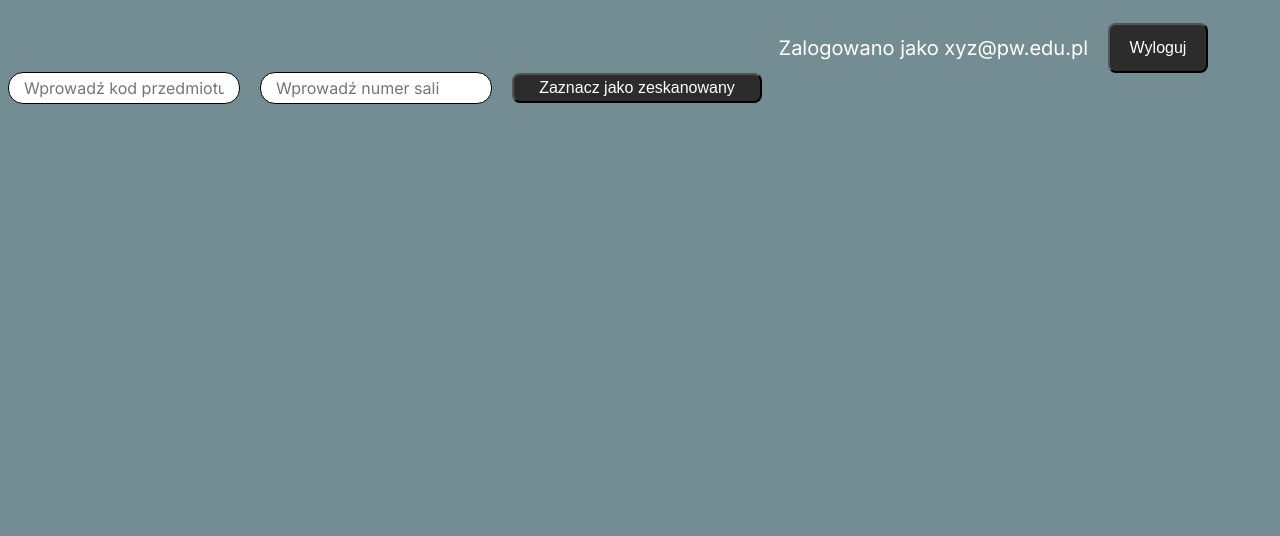
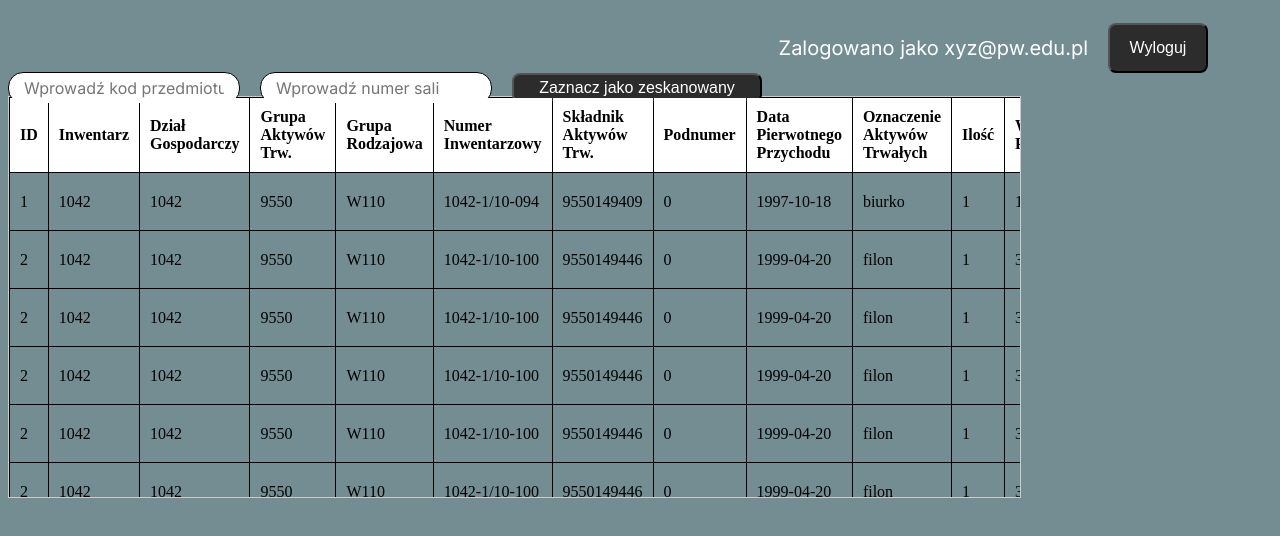
Before and after one commit to amdla/PZ-web, a React (Create React App) app: page / in a window 1280 px wide. Shown: the top 536 px of the page. Built offline with nearby package versions, Linux system fonts and the light colour scheme.

Commit message:
KAN-19 reactTable without css

```diff
--- a/package.json
+++ b/package.json
@@ -10,7 +10,7 @@
     "@testing-library/user-event": "^13.5.0",
     "react": "^19.0.0",
     "react-dom": "^19.0.0",
-    "react-scripts": "^3.0.1",
+    "react-scripts": "^5.0.1",
     "web-vitals": "^2.1.4"
   },
   "scripts": {
--- /dev/null
+++ b/public/inventoryData.json
@@ -0,0 +1,162 @@
+[
+    {
+      "id": 1,
+      "inventory": 1042,
+      "department": 1042,
+      "asset_group": 9550,
+      "category": "W110",
+      "inventory_number": "1042-1/10-094",
+      "asset_component": 9550149409,
+      "sub_number": 0,
+      "acquisition_date": "1997-10-18",
+      "asset_description": "biurko",
+      "quantity": 1,
+      "initial_value": "106.14",
+      "room": "SK 101",
+      "scanned": false
+    },
+    {
+      "id": 2,
+      "inventory": 1042,
+      "department": 1042,
+      "asset_group": 9550,
+      "category": "W110",
+      "inventory_number": "1042-1/10-100",
+      "asset_component": 9550149446,
+      "sub_number": 0,
+      "acquisition_date": "1999-04-20",
+      "asset_description": "filon",
+      "quantity": 1,
+      "initial_value": "377.50",
+      "room": "GE 216",
+      "scanned": false
+    },
+    {
+      "id": 2,
+      "inventory": 1042,
+      "department": 1042,
+      "asset_group": 9550,
+      "category": "W110",
+      "inventory_number": "1042-1/10-100",
+      "asset_component": 9550149446,
+      "sub_number": 0,
+      "acquisition_date": "1999-04-20",
+      "asset_description": "filon",
+      "quantity": 1,
+      "initial_value": "377.50",
+      "room": "GE 216",
+      "scanned": false
+    },
+    {
+      "id": 2,
+      "inventory": 1042,
+      "department": 1042,
+      "asset_group": 9550,
+      "category": "W110",
+      "inventory_number": "1042-1/10-100",
+      "asset_component": 9550149446,
+      "sub_number": 0,
+      "acquisition_date": "1999-04-20",
+      "asset_description": "filon",
+      "quantity": 1,
+      "initial_value": "377.50",
+      "room": "GE 216",
+      "scanned": false
+    },
+    {
+      "id": 2,
+      "inventory": 1042,
+      "department": 1042,
+      "asset_group": 9550,
+      "category": "W110",
+      "inventory_number": "1042-1/10-100",
+      "asset_component": 9550149446,
+      "sub_number": 0,
+      "acquisition_date": "1999-04-20",
+      "asset_description": "filon",
+      "quantity": 1,
+      "initial_value": "377.50",
+      "room": "GE 216",
+      "scanned": false
+    },
+    {
+      "id": 2,
+      "inventory": 1042,
+      "department": 1042,
+      "asset_group": 9550,
+      "category": "W110",
+      "inventory_number": "1042-1/10-100",
+      "asset_component": 9550149446,
+      "sub_number": 0,
+      "acquisition_date": "1999-04-20",
+      "asset_description": "filon",
+      "quantity": 1,
+      "initial_value": "377.50",
+      "room": "GE 216",
+      "scanned": false
+    },
+    {
+      "id": 2,
+      "inventory": 1042,
+      "department": 1042,
+      "asset_group": 9550,
+      "category": "W110",
+      "inventory_number": "1042-1/10-100",
+      "asset_component": 9550149446,
+      "sub_number": 0,
+      "acquisition_date": "1999-04-20",
+      "asset_description": "filon",
+      "quantity": 1,
+      "initial_value": "377.50",
+      "room": "GE 216",
+      "scanned": false
+    },
+    {
+      "id": 2,
+      "inventory": 1042,
+      "department": 1042,
+      "asset_group": 9550,
+      "category": "W110",
+      "inventory_number": "1042-1/10-100",
+      "asset_component": 9550149446,
+      "sub_number": 0,
+      "acquisition_date": "1999-04-20",
+      "asset_description": "filon",
+      "quantity": 1,
+      "initial_value": "377.50",
+      "room": "GE 216",
+      "scanned": false
+    },
+    {
+      "id": 2,
+      "inventory": 1042,
+      "department": 1042,
+      "asset_group": 9550,
+      "category": "W110",
+      "inventory_number": "1042-1/10-100",
+      "asset_component": 9550149446,
+      "sub_number": 0,
+      "acquisition_date": "1999-04-20",
+      "asset_description": "filon",
+      "quantity": 1,
+      "initial_value": "377.50",
+      "room": "GE 216",
+      "scanned": false
+    },
+    {
+      "id": 2,
+      "inventory": 1042,
+      "department": 1042,
+      "asset_group": 9550,
+      "category": "W110",
+      "inventory_number": "1042-1/10-100",
+      "asset_component": 9550149446,
+      "sub_number": 0,
+      "acquisition_date": "1999-04-20",
+      "asset_description": "filon",
+      "quantity": 1,
+      "initial_value": "377.50",
+      "room": "GE 216",
+      "scanned": false
+    }
+  ]
--- /dev/null
+++ b/src/components/ReactTable.css
@@ -0,0 +1,24 @@
+.table-container {
+    width: 80%; /* Adjust width */
+    max-height: 400px; /* Set max height */
+    overflow-y: auto; /* Enable vertical scroll */
+    border: 1px solid #ccc;
+  }
+
+  table {
+    width: 100%;
+    border-collapse: collapse;
+  }
+
+  th, td {
+    padding: 10px;
+    border: 1px solid black;
+    text-align: left;
+  }
+
+  thead {
+    position: sticky;
+    top: 0;
+    background-color: #fff; /* Keep header visible */
+    z-index: 10;
+  }
--- /dev/null
+++ b/src/components/ReactTable.js
@@ -0,0 +1,88 @@
+import React, { useState, useEffect } from "react";
+import { useReactTable, getCoreRowModel, flexRender } from "@tanstack/react-table";
+import "./ReactTable.css";
+
+const ReactTable = () => {
+  const [tableData, setTableData] = useState([]);
+
+  // Load data from JSON file
+  useEffect(() => {
+    fetch("/inventoryData.json")
+ // ✅ Load the JSON file
+      .then((response) => response.json())
+      .then((data) => setTableData(data))
+      .catch((error) => console.error("Error loading JSON:", error));
+  }, []);
+
+  const handleCheckboxChange = (id) => {
+    setTableData((prevData) =>
+      prevData.map((item) =>
+        item.id === id ? { ...item, scanned: !item.scanned } : item
+      )
+    );
+  };
+
+  const columns = [
+    { accessorKey: "id", header: "ID" },
+    { accessorKey: "inventory", header: "Inwentarz" },
+    { accessorKey: "department", header: "Dział Gospodarczy" },
+    { accessorKey: "asset_group", header: "Grupa Aktywów Trw." },
+    { accessorKey: "category", header: "Grupa Rodzajowa" },
+    { accessorKey: "inventory_number", header: "Numer Inwentarzowy" },
+    { accessorKey: "asset_component", header: "Składnik Aktywów Trw." },
+    { accessorKey: "sub_number", header: "Podnumer" },
+    { accessorKey: "acquisition_date", header: "Data Pierwotnego Przychodu" },
+    { accessorKey: "asset_description", header: "Oznaczenie Aktywów Trwałych" },
+    { accessorKey: "quantity", header: "Ilość" },
+    { accessorKey: "initial_value", header: "Wartość Początkowa" },
+    { accessorKey: "room", header: "Pomieszczenie" },
+    {
+      accessorKey: "scanned",
+      header: "Zeskanowany",
+      cell: ({ row }) => (
+        <input
+          type="checkbox"
+          checked={row.original.scanned}
+          onChange={() => handleCheckboxChange(row.original.id)}
+        />
+      ),
+    }
+  ];
+
+  const table = useReactTable({
+    data: tableData,
+    columns,
+    getCoreRowModel: getCoreRowModel(),
+  });
+
+  return (
+    <div className="table-container">
+      <table>
+        <thead>
+          {table.getHeaderGroups().map((headerGroup) => (
+            <tr key={headerGroup.id}>
+              {headerGroup.headers.map((header) => (
+                <th key={header.id}>
+                  {flexRender(header.column.columnDef.header, header.getContext())}
+                </th>
+              ))}
+            </tr>
+          ))}
+        </thead>
+        <tbody>
+          {table.getRowModel().rows.map((row) => (
+            <tr key={row.id}>
+              {row.getVisibleCells().map((cell) => (
+                <td key={cell.id}>
+                  {flexRender(cell.column.columnDef.cell, cell.getContext())}
+                </td>
+              ))}
+            </tr>
+          ))}
+        </tbody>
+      </table>
+    </div>
+  );
+};
+
+export default ReactTable;
--- a/src/pages/InventoryPage.js
+++ b/src/pages/InventoryPage.js
@@ -1,4 +1,5 @@
 import Header from '../components/Header';
+import ReactTable from '../components/ReactTable';
 import ScanInputSection from '../components/ScanInputSection';
 import './InventoryPage.css';
 
@@ -8,6 +9,7 @@ function InventoryPage(){
         <div>
             <Header />
             <ScanInputSection />
+            <ReactTable />
         </div>
     );
 }
```
Also changed, not shown: 1 other file (tests, documents, lock files or other folders).
